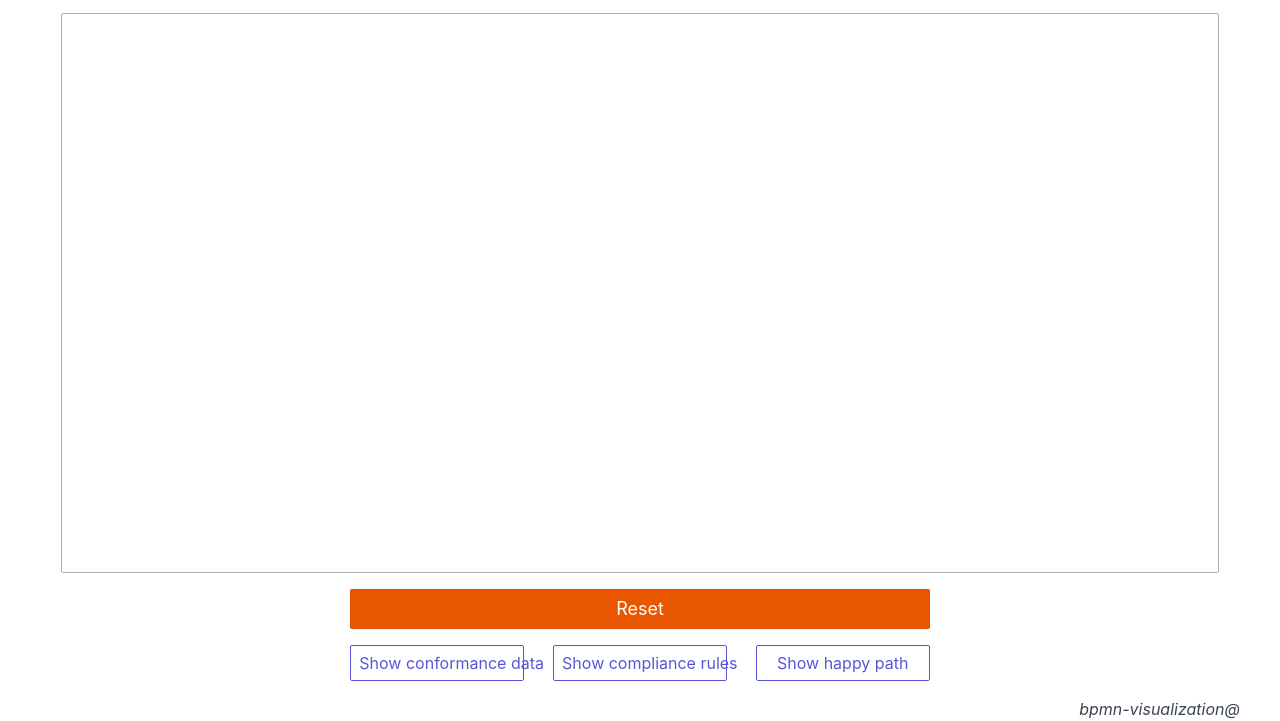
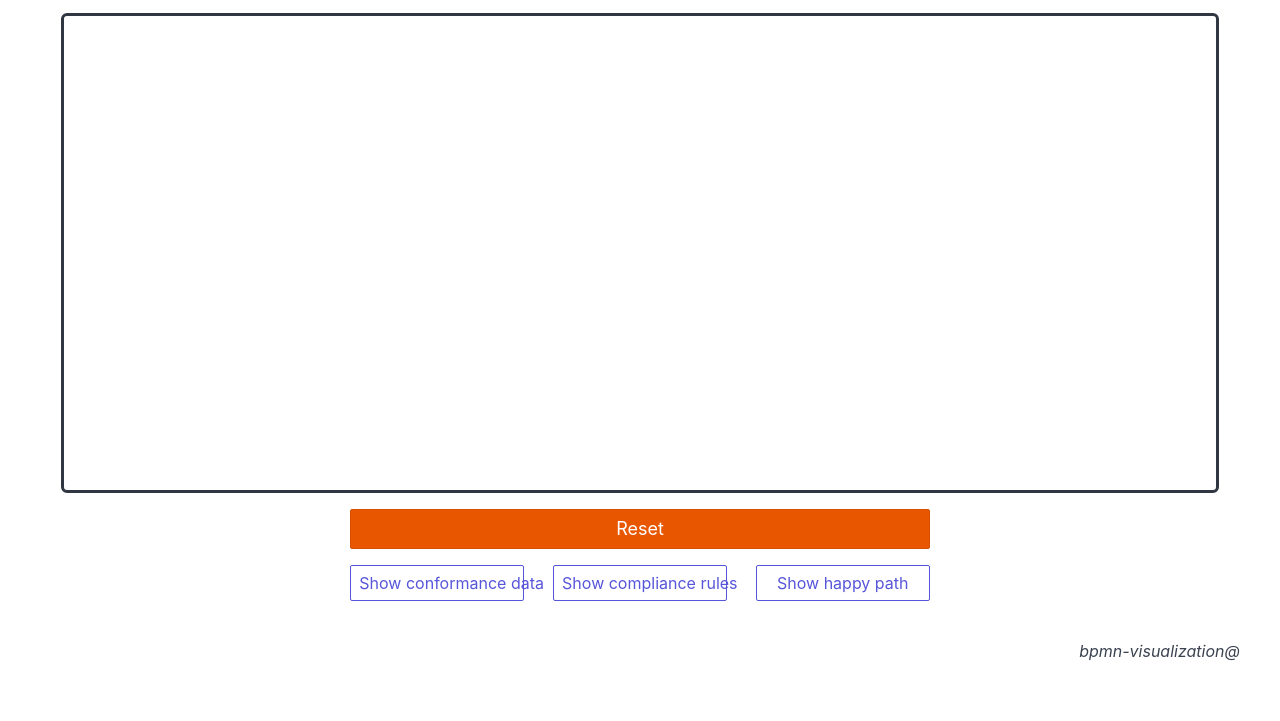
Before and after one commit to process-analytics/icpm-demo-2022, a website built with Vite: page index.html in a window 1280 px wide. Shown: the part 110-831 px from the top of the page. After the commit the page ends 800 px from the top, so only its background shows below. Built offline with nearby package versions, Linux system fonts and the light colour scheme; what bpmn-visualization would draw is missing.

Commit message:
Calculate the bpmn container size from height screen minus other HTML element heights

```diff
--- a/index.html
+++ b/index.html
@@ -26,8 +26,8 @@
             <h2 id="title">Purchase orders</h2>
         </div>
         <div class="col-12 mb-2">
-            <div id="main-bpmn-container" class="bpmn-container s-rounded"></div>
-            <div id="secondary-bpmn-container" class="bpmn-container s-rounded d-hide"></div>
+            <div id="main-bpmn-container" class="bpmn-container"></div>
+            <div id="secondary-bpmn-container" class="bpmn-container d-hide"></div>
         </div>
 
         <div id="panel" class="col-6 col-mx-auto d-flex" style="flex-direction: column; align-items: center">
@@ -41,5 +41,5 @@
     </div>
 </section>
 </body>
-<footer class="float-right text-italic mt-2"></footer>
+<footer class="float-right text-italic"></footer>
 </html>
--- a/src/styles.css
+++ b/src/styles.css
@@ -4,15 +4,17 @@ html {
 
 footer {
   margin-right: 2rem;
+  margin-top: 1.5rem;
 }
 
 .bpmn-container {
   /* use absolute values for height to ensure that the vertical diagram is not fully displayed when the page is opened. */
   /* width is relative to the window size */
-  height: 70vh;
+  height: calc(100vh - 16rem);
   border-style: solid;
-  border-color: #b0b0b0;
-  border-width: 1px;
+  border-color: #303742;
+  border-width: medium;
+  border-radius: .3rem;
   /* This ensures that the parts of the diagram outside of the container are not displayed. */
   overflow: hidden;
   background-color: white;
```
